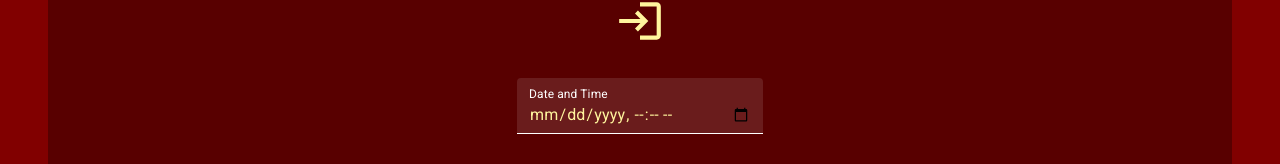
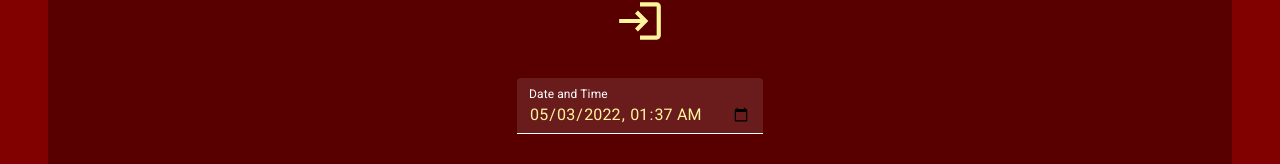
Before and after one commit to Techoplite/Doe-s-Pizza, a Next.js app: page /book-now in a window 1280 px wide. Shown: the part 164-328 px from the top of the page. Built offline with nearby package versions, Linux system fonts and the light colour scheme; a web font is replaced by a local one.

Commit message:
Make default for booking 1 hour ahead from now

```diff
--- a/pages/book-now/index.tsx
+++ b/pages/book-now/index.tsx
@@ -59,7 +59,7 @@ const StyledDialog = styled(AlertDialog)({
 export default function BookNow() {
   // TODO: datetime to be dynamic
   const initialState = {
-    dateTime: dayjs().format('YYYYY-MM-DDTHH:mm'),
+    dateTime: dayjs().add(1, 'hour').format('YYYY-MM-DDThh:mm'),
     partySize: 0,
     firstName: '',
     lastName: '',
```
